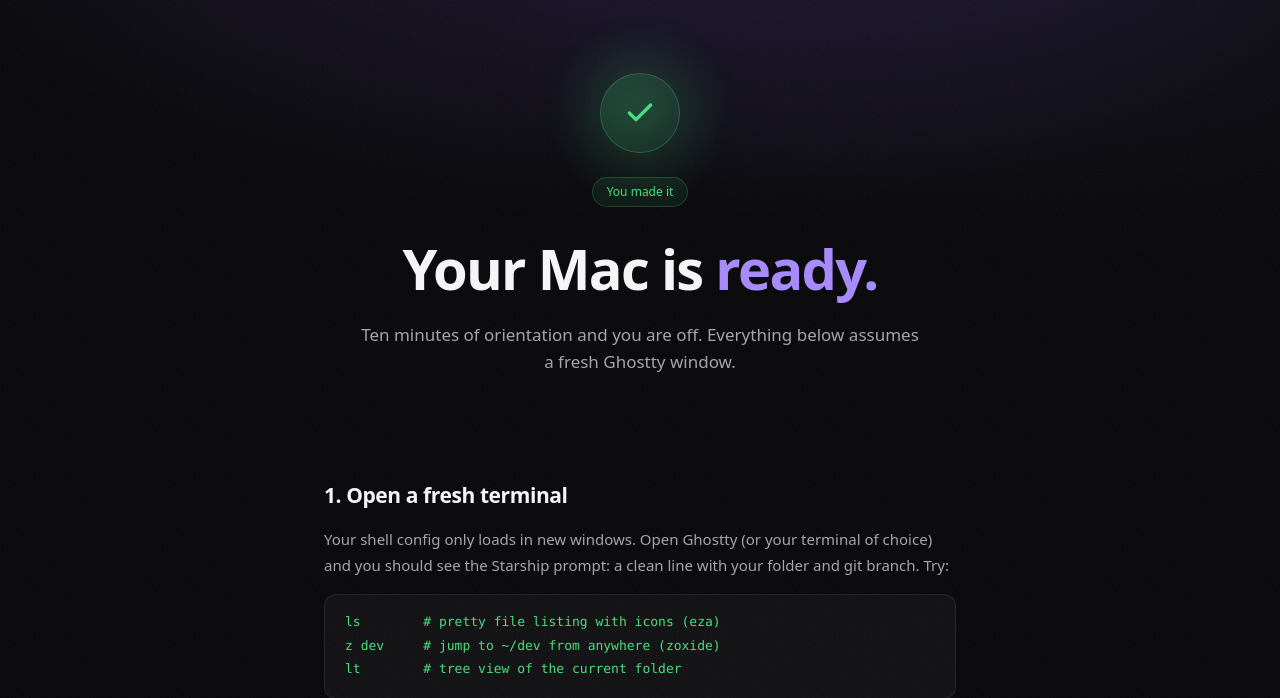
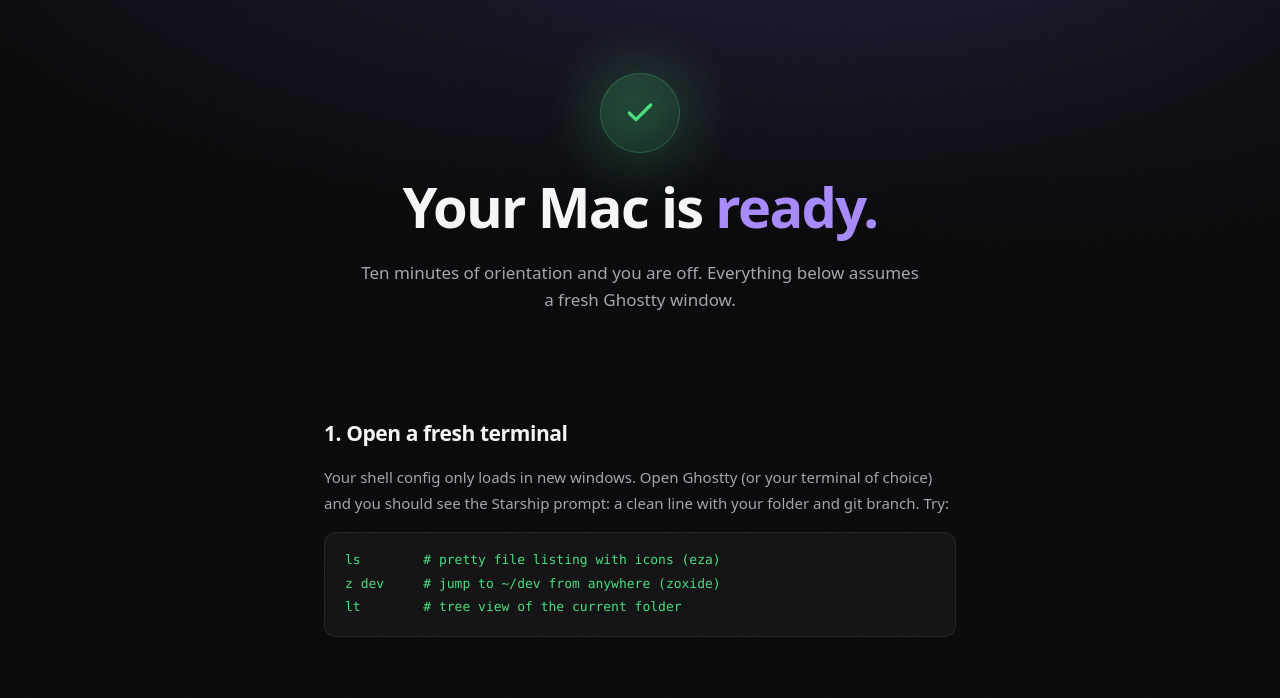
Before and after one commit to bitbonsai/vibetoolbox, a website: page public/next-steps.html in a window 1280 px wide. Shown: the part 79-777 px from the top of the page. Drawn offline with Linux system fonts and the light colour scheme.

Commit message:
chore(next-steps): drop You made it pill, checkmark says it

```diff
--- a/public/next-steps.html
+++ b/public/next-steps.html
@@ -44,7 +44,6 @@
         <div class="success-icon" aria-hidden="true">
           <svg viewBox="0 0 24 24" fill="none" stroke="currentColor" stroke-width="2.5" stroke-linecap="round" stroke-linejoin="round"><polyline points="20 6 9 17 4 12"/></svg>
         </div>
-        <p class="hero-pill">You made it</p>
         <h1>Your Mac is <em>ready.</em></h1>
         <p class="hero-sub">Ten minutes of orientation and you are off. Everything below assumes a fresh Ghostty window.</p>
       </div>
```
Also changed, not shown: site/pages/next-steps.html (+0 -1 lines).
